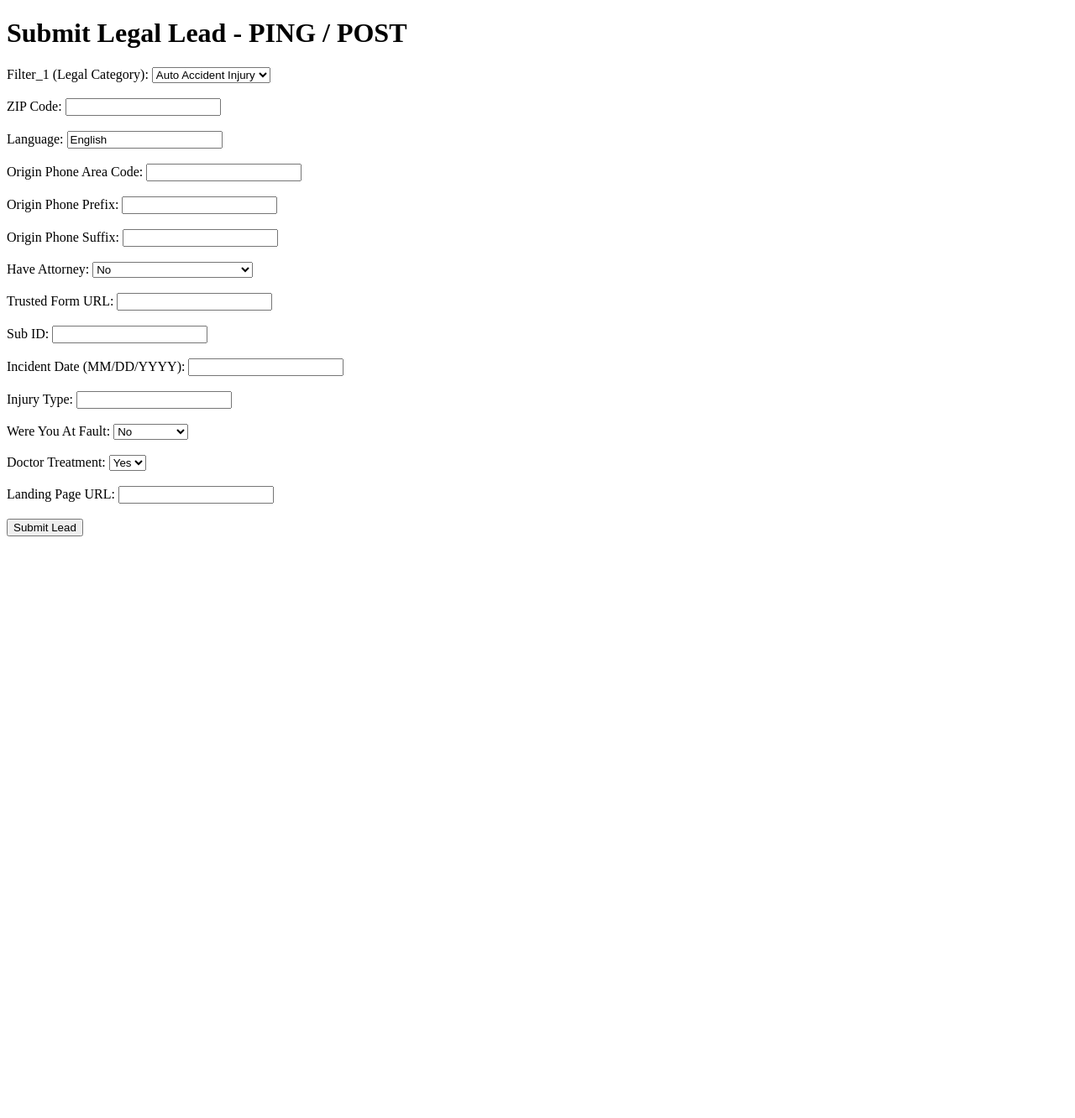
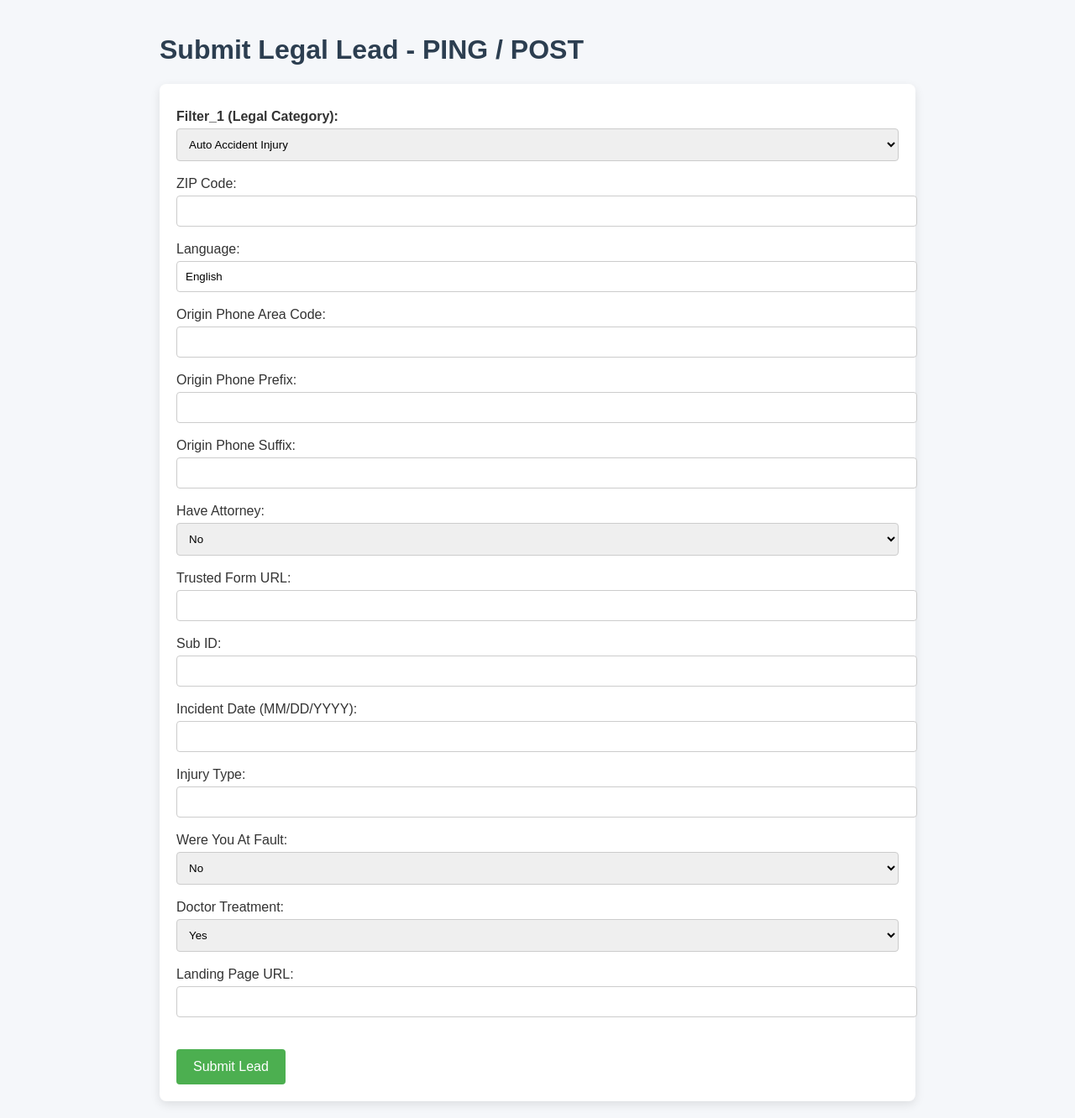
Before and after one commit to hadisatti105/4legalleads, a FastAPI app: page / in a window 1280 px wide. Shown: the whole page at 84% size. Before the commit the page ends 639 px from the top, so only its background shows below. Run offline with FastAPI, Linux system fonts and the light colour scheme.

Commit message:
Final full version with CSS and required fields

```diff
--- /dev/null
+++ b/static/style.css
@@ -0,0 +1,67 @@
+body {
+    font-family: Arial, sans-serif;
+    background-color: #f5f7fa;
+    color: #333;
+    padding: 20px;
+    max-width: 900px;
+    margin: auto;
+}
+
+h1, h2 {
+    color: #2c3e50;
+}
+
+form {
+    background-color: #fff;
+    padding: 20px;
+    border-radius: 8px;
+    box-shadow: 0 4px 12px rgba(0, 0, 0, 0.1);
+}
+
+form label {
+    font-weight: bold;
+    display: block;
+    margin-top: 10px;
+}
+
+form input[type="text"],
+form select {
+    width: 100%;
+    padding: 10px;
+    margin-top: 5px;
+    border: 1px solid #ccc;
+    border-radius: 4px;
+}
+
+button {
+    background-color: #4CAF50;
+    color: white;
+    padding: 12px 20px;
+    margin-top: 20px;
+    border: none;
+    border-radius: 4px;
+    cursor: pointer;
+    font-size: 16px;
+}
+
+button:hover {
+    background-color: #45a049;
+}
+
+pre {
+    background-color: #f0f0f0;
+    padding: 15px;
+    border-radius: 6px;
+    overflow-x: auto;
+}
+
+a {
+    display: inline-block;
+    margin-top: 20px;
+    color: #2980b9;
+    text-decoration: none;
+}
+
+a:hover {
+    text-decoration: underline;
+}
--- a/templates/index.html
+++ b/templates/index.html
@@ -3,6 +3,7 @@
 <head>
     <meta charset="UTF-8" />
     <title>Legal Leads PING / POST Test</title>
+    <link rel="stylesheet" href="/static/style.css">
 </head>
 <body>
     <h1>Submit Legal Lead - PING / POST</h1>
--- a/templates/view.html
+++ b/templates/view.html
@@ -3,6 +3,7 @@
 <head>
     <meta charset="UTF-8" />
     <title>View Lead Record - {{ record_id }}</title>
+    <link rel="stylesheet" href="/static/style.css">
 </head>
 <body>
     <h1>Lead Record ID: {{ record_id }}</h1>
```
Also changed, not shown: static/README.md (deleted).
